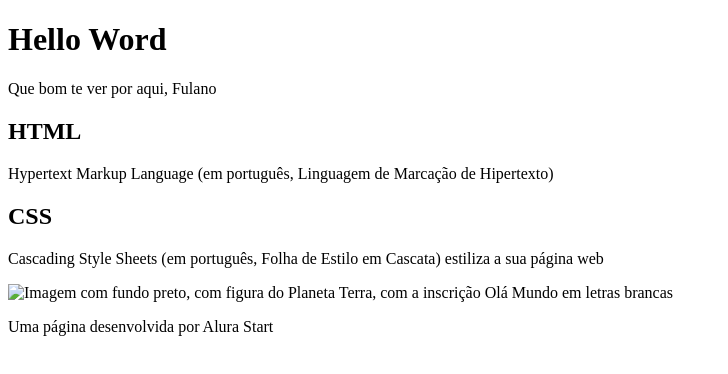
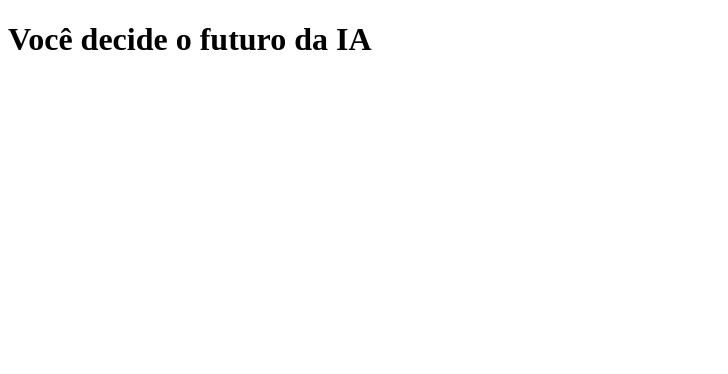
Before and after one commit to Elytech-create/hello-World, a plain HTML site: page index.html in a window 1280 px wide. Shown: the whole page, without its empty margins (0-728 px from the left). Drawn offline with Linux system fonts and the light colour scheme.

Commit message:
Update index.html

```diff
--- a/index.html
+++ b/index.html
@@ -3,27 +3,17 @@
 <head>
     <meta charset="UTF-8">
     <meta name="viewport" content="width=device-width, initial-scale=1.0">
-    <title>Hello Word</title>
+    <link rel="stylesheet" href="style.css">
+    <title>Você decide o futuro da IA</title>
 </head>
 <body>
-    <header>
-        <h1>Hello Word</h1>
-        <p>Que bom te ver por aqui, Fulano</p>
-
-    </header>
-
-    <section>
-        <h2>HTML</h2>
-        <P>Hypertext Markup Language (em português, Linguagem de Marcação de Hipertexto) </p>
-
-            <h2>CSS</h2>
-            <p>Cascading Style Sheets (em português, Folha de Estilo em Cascata) estiliza a sua página web</p>
-            <img src="imagem/Olá Mundo.png" alt="Imagem com fundo preto, com figura do Planeta Terra, com a inscrição Olá Mundo em letras brancas">
-    </section>
-
-    <footer>
-       <p>Uma página desenvolvida por Alura Start</p>
-
-    </footer>
+    <div class="caixa-principal">
+        <h1>Você decide o futuro da IA</h1>
+        <div class="caixa-perguntas"></div>
+        <div class="caixa-alternativas"></div>
+        <div class="caixa-resultado">
+            <p class="texto-resultado"></p>
+        </div>
+    </div>
 </body>
 </html>
```
